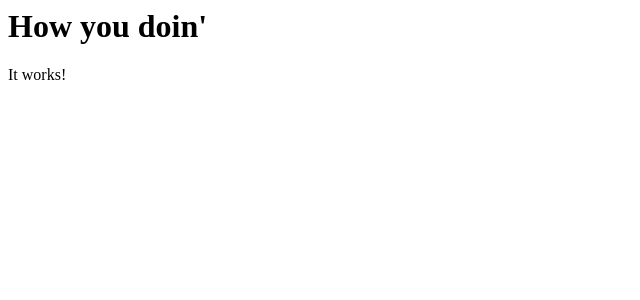
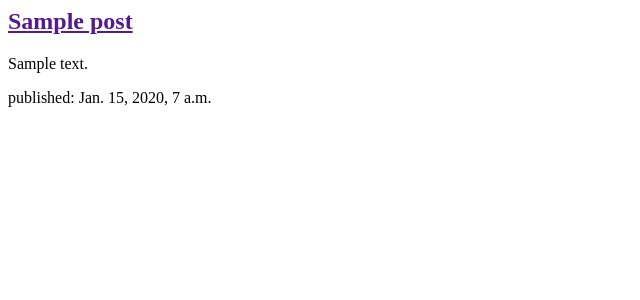
Before and after one commit to mariane-ohashi/my-first-blog, a Django app: template blog/templates/blog/post_list.html in a window 1280 px wide. Shown: the top 300 px of the page, without its empty margins (0-640 px from the left). Run offline with Django 3.2, Linux system fonts and the light colour scheme; the template is opened without the code that fills it: values that come from a table or form of the project are taken from there, others are empty; tables that the repository leaves empty hold one stand-in row (values such as "Sample post").

Commit message:
Displaying posts in the site

```diff
--- a/blog/templates/blog/post_list.html
+++ b/blog/templates/blog/post_list.html
@@ -7,12 +7,16 @@
   <body>
 
     <div>
-      <h1>How you doin'</h1>
+      <h1><a href=""Django Girls</a></h1>
     </div>
 
+    {% for post in posts %}
     <div>
-    <p> It works! </p>
+      <h2><a href="">{{post.title}}</a></h2>
+      <p>{{post.text|linebreaksbr}} </p>
+      <p>published: {{ post.published_date }} </p>
     </div>
+    {% endfor %}
 
   </body>
 </html>
--- a/blog/views.py
+++ b/blog/views.py
@@ -1,3 +1,7 @@
 from django.shortcuts import render
+from django.utils import timezone
+from .models import Post
+
 def post_list(request):
-    return render(request, 'blog/post_list.html',{})
+    posts = Post.objects.filter(published_date__lte=timezone.now()).order_by('published_date')
+    return render(request, 'blog/post_list.html',{'posts':posts})
```
